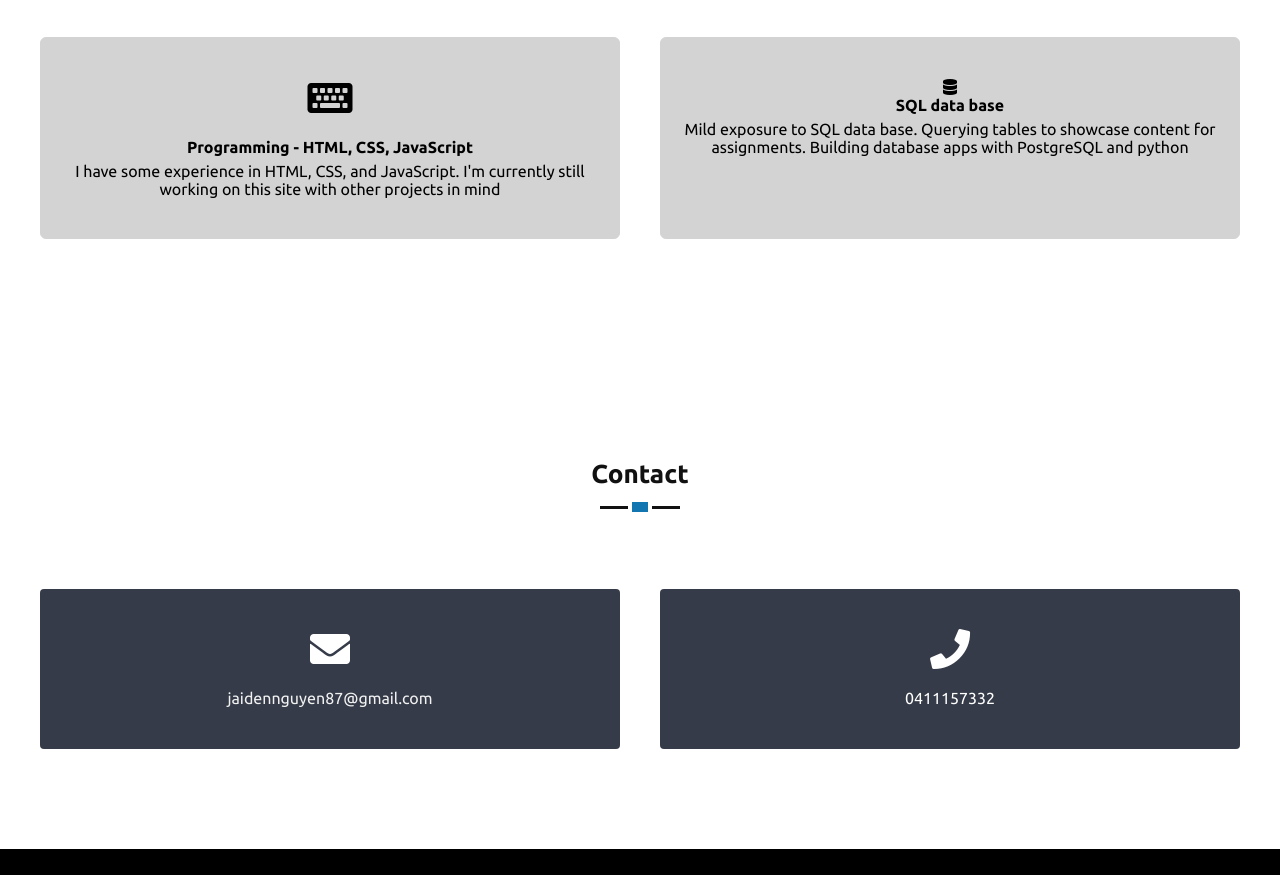
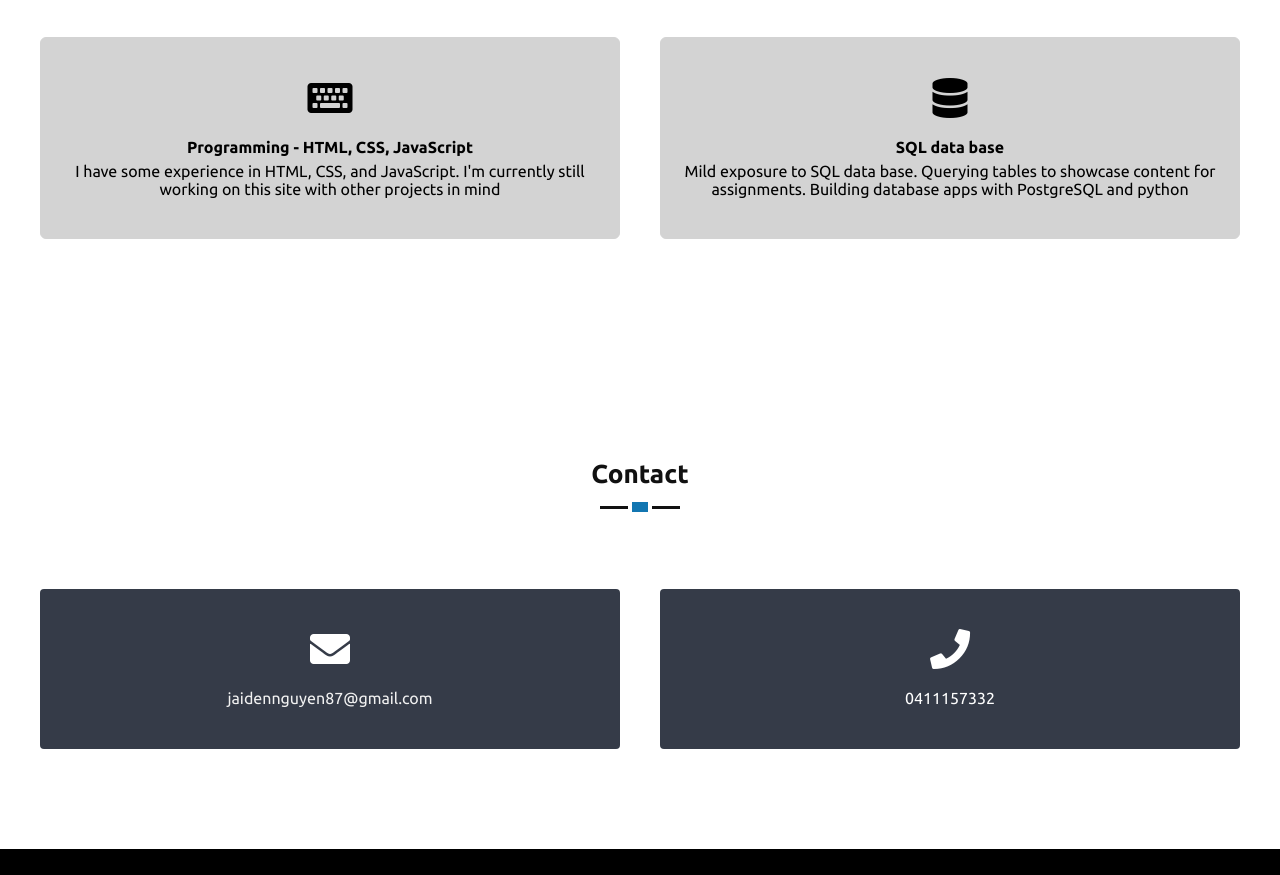
Before and after one commit to Tojade/Tojade.github.io, a plain HTML site: page index.html in a window 1280 px wide. Shown: the part 3295-4170 px from the top of the page. Drawn offline with nearby package versions, Linux system fonts and the light colour scheme.

Commit message:
Added changes

```diff
--- a/index.html
+++ b/index.html
@@ -169,7 +169,7 @@
                 </div>
 
                 <div class="skill">
-                    <i class="fas fa-database"></i>
+                    <i class="icon fas fa-database"></i>
                     <h4>SQL data base</h4>
                     <p>Mild exposure to SQL data base. Querying tables to showcase content for assignments. Building database apps with PostgreSQL and python</p>
                 </div>
```
